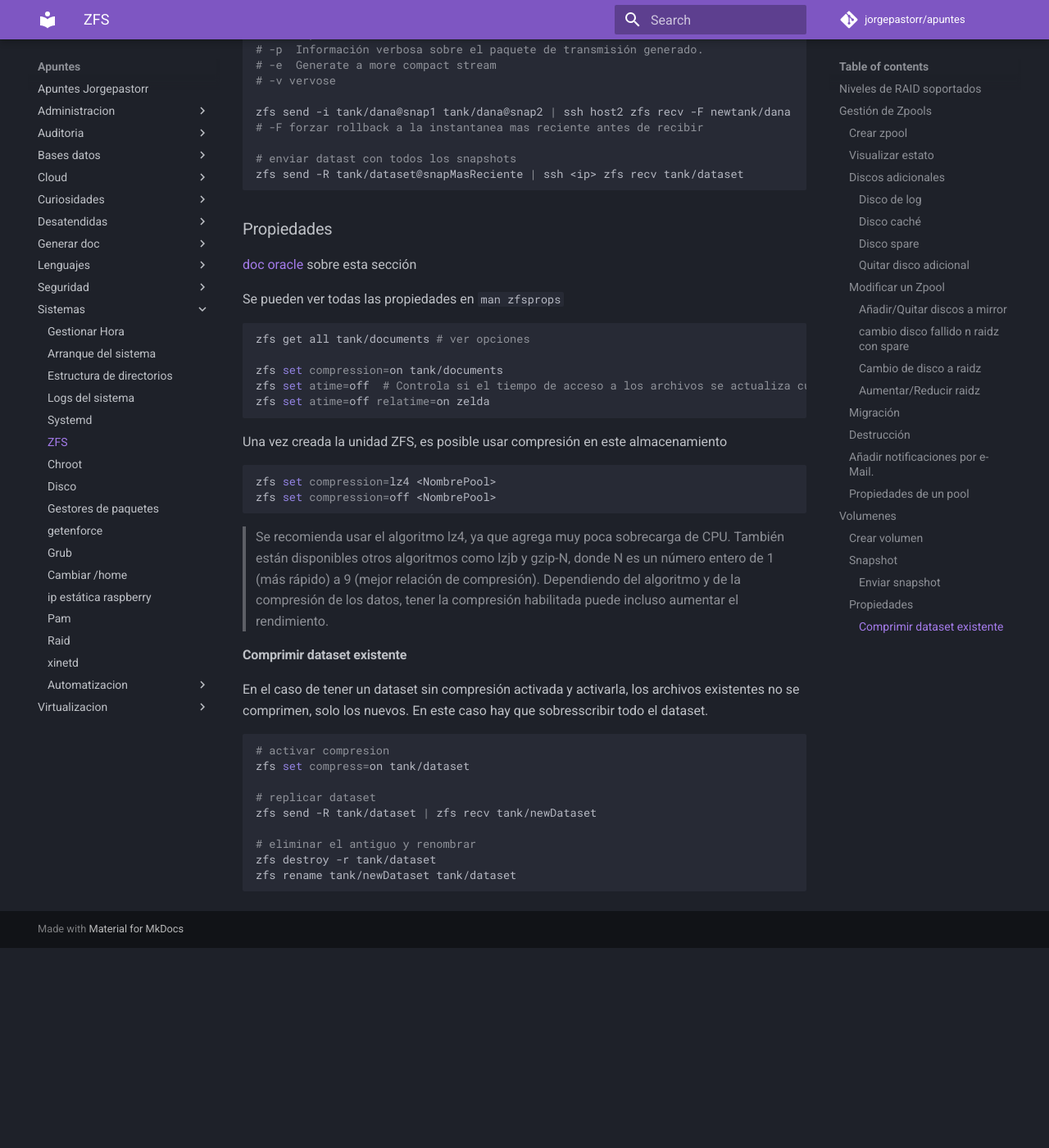
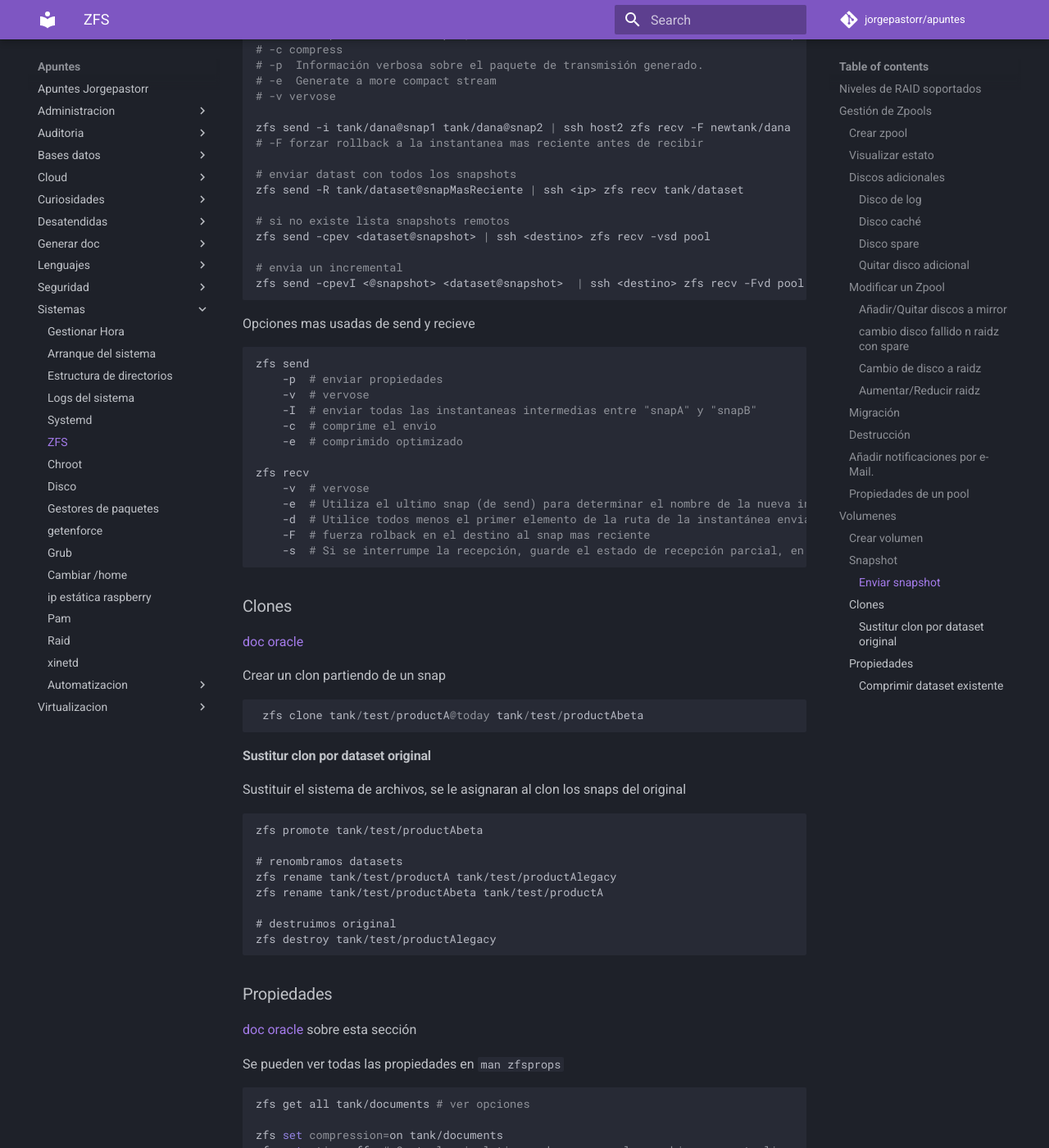
Before and after one commit to Jorgepastorr/apuntes, an MkDocs documentation site: the page built from docs/sistemas/ZFS.md, in a window 1280 px wide and 1400 px high, scrolled down 8249 px. Shown: the whole window at 82% size. Built offline with MkDocs 1.6.1 and Material for MkDocs 9.7.7, drawn with Linux system fonts in a browser that asks for light colours; comment, search, counter and statistics services are not loaded; before the commit the page ends 9405 px from its top, so only the background shows below that.

Commit message:
add clones on zfs

````diff
--- a/docs/sistemas/ZFS.md
+++ b/docs/sistemas/ZFS.md
@@ -407,7 +407,8 @@ zpool history   # ver historial de comandos
 ### Crear volumen
 
 ```bash
-zfs create tank/documents
+zfs
+create tank/documents
 zfs destroy tank/documents
 
 zfs create -o compression=on tank/documents
@@ -441,8 +442,54 @@ zfs send -i tank/dana@snap1 tank/dana@snap2 | ssh host2 zfs recv -F newtank/dana
 
 # enviar datast con todos los snapshots
 zfs send -R tank/dataset@snapMasReciente | ssh <ip> zfs recv tank/dataset
+
+# si no existe lista snapshots remotos
+zfs send -cpev <dataset@snapshot> | ssh <destino> zfs recv -vsd pool
+
+# envia un incremental
+zfs send -cpevI <@snapshot> <dataset@snapshot>  | ssh <destino> zfs recv -Fvd pool
 ```
 
+
+
+Opciones mas usadas de send y recieve
+
+```bash
+zfs send
+	-p  # enviar propiedades
+	-v  # vervose
+	-I  # enviar todas las instantaneas intermedias entre "snapA" y "snapB"
+	-c  # comprime el envio
+	-e  # comprimido optimizado
+
+zfs recv
+	-v  # vervose
+	-e  # Utiliza el ultimo snap (de send) para determinar el nombre de la nueva instantánea
+	-d  # Utilice todos menos el primer elemento de la ruta de la instantánea enviada
+	-F  # fuerza rolback en el destino al snap mas reciente
+	-s  # Si se interrumpe la recepción, guarde el estado de recepción parcial, en lugar de eliminarlo.
+```
+
+### Clones
+
+[doc oracle](https://docs.oracle.com/cd/E26921_01/html/E25823/gbcxz.html)
+
+Crear un clon partiendo de un snap
+
+	 zfs clone tank/test/productA@today tank/test/productAbeta
+
+#### Sustitur clon por dataset original
+
+Sustituir el sistema de archivos, se le asignaran al clon los snaps del original
+
+	zfs promote tank/test/productAbeta
+
+	# renombramos datasets
+	zfs rename tank/test/productA tank/test/productAlegacy
+	zfs rename tank/test/productAbeta tank/test/productA
+
+	# destruimos original
+	zfs destroy tank/test/productAlegacy
 
 
 ### Propiedades
````
